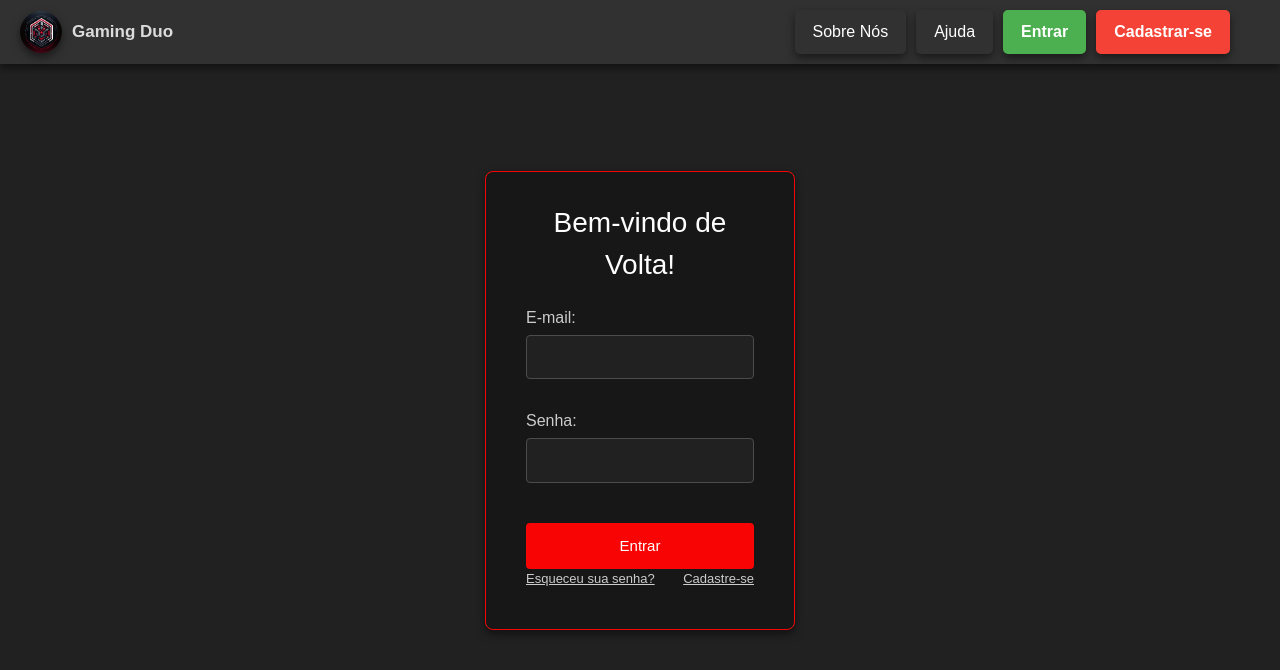
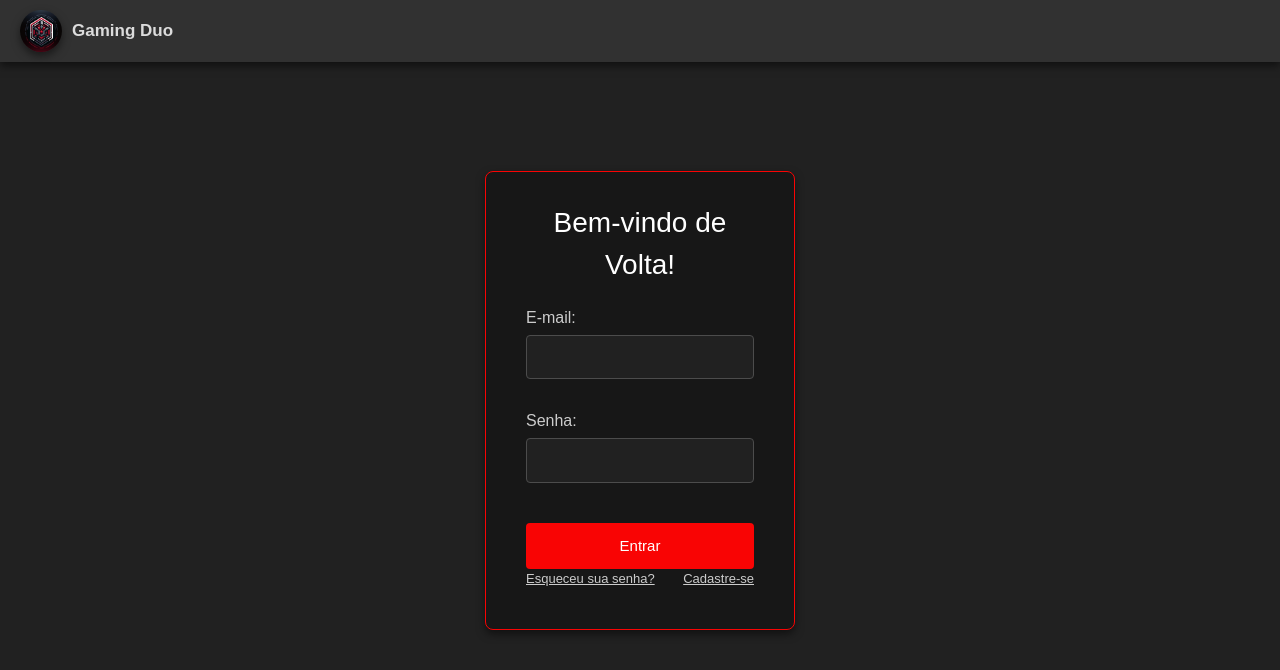
Before and after one commit to MauricioAlcantara/Gaming-Duo, a Vue app: page /login in a window 1280 px wide. Shown: the top 670 px of the page. Built offline with nearby package versions, Linux system fonts and the light colour scheme.

Commit message:
Ajuste na TopBar

```diff
--- a/src/components/TopBar.vue
+++ b/src/components/TopBar.vue
@@ -2,7 +2,7 @@
   <div class="top-bar">
     <img src="/images/logo.png" alt="Logo" class="logo" @click="goToHome">
     <span class="site-name" @click="goToHome">Gaming Duo</span>
-    <nav>
+    <nav v-if="showNavigationButtons">
       <button @click="scrollToSection('quem-somos-section')">Sobre Nós</button>
       <button @click="goToRoute('help')">Ajuda</button>
       <button class="button-login" @click="goToRoute('login')">Entrar</button>
@@ -13,6 +13,12 @@
 
 <script>
 export default {
+  computed: {
+    showNavigationButtons() {
+      // Oculta os botões na tela de login ou cadastro
+      return !['login', 'cadastro'].includes(this.$route.name);
+    }
+  },
   methods: {
     goToHome() {
       if (this.$route.name === 'home') {
@@ -63,6 +69,7 @@ export default {
   font-size: 17px;
   font-weight: bold;
   color: #dcdcdc;
+  margin-right: auto;
 }
 
 nav {
```
